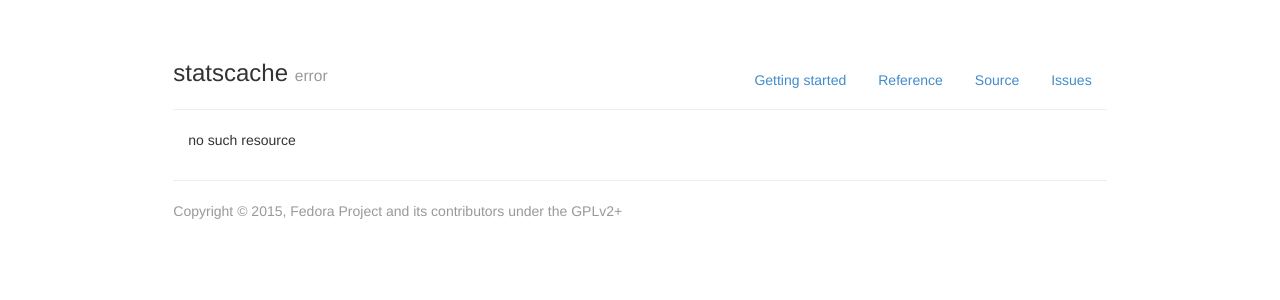
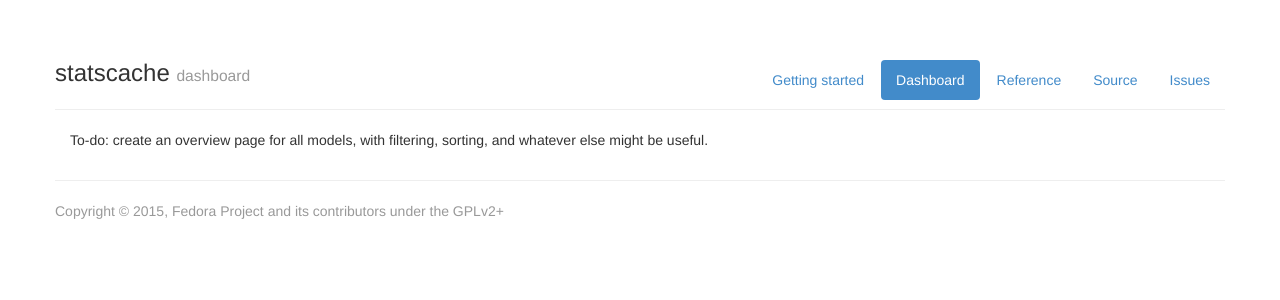
Before and after one commit to fedora-infra/statscache, a Flask app: page /web/dashboard in a window 1280 px wide. Shown: the top 300 px of the page. Run offline with Flask 2, Linux system fonts and the light colour scheme; parts of the project's set-up code (start-up, migrations or seed data) failed here and were passed over; some libraries are stand-ins or nearby versions.

Commit message:
Create placeholder dashboard web page

```diff
--- a/statscache/app.py
+++ b/statscache/app.py
@@ -203,6 +203,12 @@ def getting_started():
     return flask.render_template('getting_started.html')
 
 
+@app.route('/web/dashboard')
+def dashboard():
+    """ Overview of recent model changes """
+    return flask.render_template('dashboard.html')
+
+
 @app.route('/web/reference')
 def reference():
     """ Simple guide to using web and REST interfaces """
--- /dev/null
+++ b/statscache/templates/dashboard.html
@@ -0,0 +1,9 @@
+{% extends "layout.html" %}
+{% block title %}dashboard{% endblock %}
+{% block head %}
+	<meta name="description" content="Overview of all statscache models">
+{% endblock %}
+{% block byline %}dashboard{% endblock %}
+{% block body %}
+	<p>To-do: create an overview page for all models, with filtering, sorting, and whatever else might be useful.</p>
+{% endblock %}
--- a/statscache/templates/layout.html
+++ b/statscache/templates/layout.html
@@ -25,6 +25,9 @@
                     <li{% if request.endpoint == 'getting_started' %} class="active"{% endif %}>
                         <a href="{{ url_for('getting_started') }}">Getting started</a>
                     </li>
+                    <li{% if request.endpoint == 'dashboard' %} class="active"{% endif %}>
+                        <a href="{{ url_for('dashboard') }}">Dashboard</a>
+                    </li>
                     <li{% if request.endpoint == 'reference' %} class="active"{% endif %}>
                         <a href="{{ url_for('reference') }}">Reference</a>
                     </li>
```
